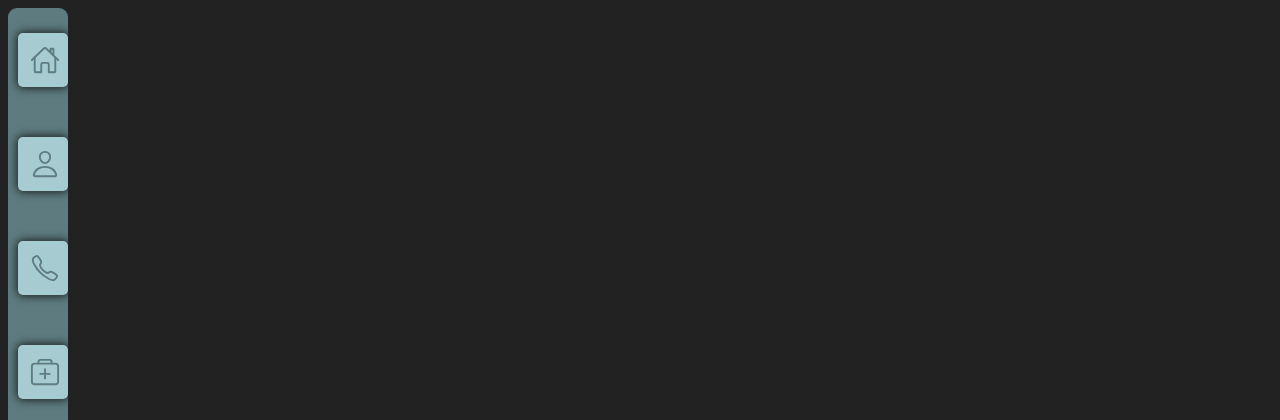
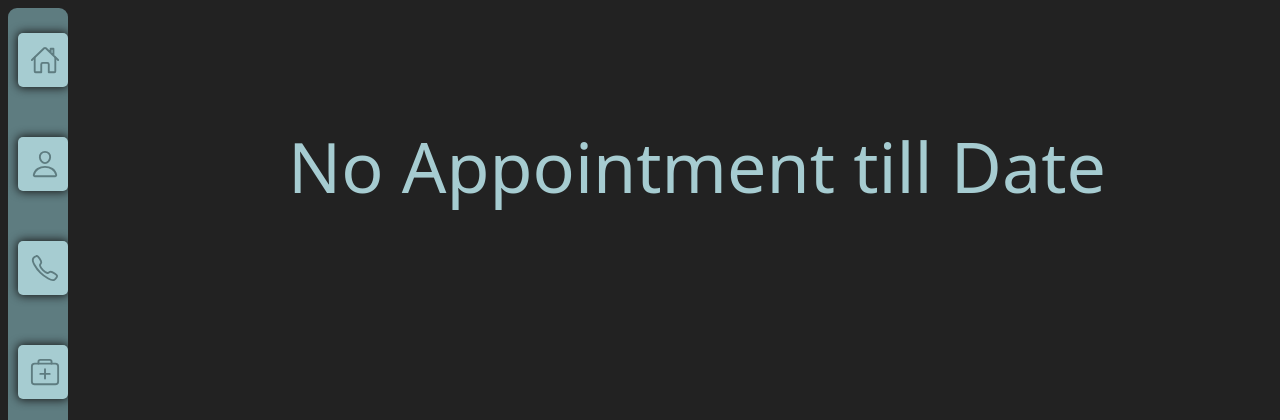
Before and after one commit to itsraghavzanwar/Student-Health-Management-System-, a Flask app: page /appointment in a window 1280 px wide. Shown: the top 420 px of the page. Run offline with Flask 3, Linux system fonts and the light colour scheme; a user stored in the database is signed in; data comes from the database, SQL or seed files in the repository; tables that the repository leaves empty hold one stand-in row (values such as "Sample post").

Commit message:
student appointment page design and backend part

```diff
--- a/SHMS/app.py
+++ b/SHMS/app.py
@@ -84,11 +84,15 @@ def login():
                 cursor.execute("SELECT student_id FROM student WHERE student_email = %s", (username,))
                 result = cursor.fetchone()
                 if result:
-                    session['user_id'] = result[0]  # <-- add this line!
+                    session['user_id'] = result[0]
                     return redirect(url_for('student_dashboard'))
             elif profession == 'Doctor':
                 session['email']=username
-                return redirect(url_for('doctor_dashboard'))
+                cursor.execute("SELECT doctor_id FROM doctor WHERE doctor_email = %s", (username,))
+                result = cursor.fetchone()
+                if result:
+                    session['doctor_id'] = result[0]
+                    return redirect(url_for('doctor_dashboard'))
         else:
             return render_template('login.html', error="Invalid Username or Password !")
     else:
@@ -443,23 +447,6 @@ def review():
 
         return redirect(url_for('doctor_request', doctor_id=doctor_id, user_id=user_id))
 
-
-@app.route('/Medical-Record',methods=['GET'])
-def Medical_record():
-    return render_template('medical_record.html')
-
-@app.route('/Medication',methods=['GET'])
-def medication():
-    return render_template('medication_record.html')
-
-@app.route('/appointment',methods=['GET'])
-def appointment():
-    return render_template('appointment.html')
-
-@app.route('/medication1',methods=['GET'])
-def medication1():
-    return render_template('medication1.html')
-
 @app.route('/appointment1', methods=['GET', 'POST'])
 def appointment1():
     doctor_id = session.get('doctor_id')
@@ -536,8 +523,46 @@ def appointment1():
     results = cursor.fetchall()
     return render_template('appointment1.html', results=results)
 
+@app.route('/appointment', methods=['GET'])
+def appointment():
+    if request.method == 'GET':
+        student_id = session.get('user_id')
+        query = """
+            SELECT
+                a.*,
+                d.doctor_name  # Add doctor name here
+            FROM appointment a
+            JOIN student s ON a.student_id = s.student_id
+            JOIN doctor d ON a.doctor_id = d.doctor_id  # Join doctor table
+            WHERE a.student_id = %s
+            ORDER BY
+                (a.appointment_date < CURDATE() OR
+                (a.appointment_date = CURDATE() AND STR_TO_DATE(a.appointment_time, '%%H:%%i') < CURTIME())) ASC,
+                a.appointment_date ASC,
+                STR_TO_DATE(a.appointment_time, '%%H:%%i') ASC
+        """
+        cursor.execute(query, (student_id,))
+        results = cursor.fetchall()
+        return render_template('appointment.html', results=results)
 
 
 
+
+
+
+
+
+@app.route('/Medical-Record',methods=['GET'])
+def Medical_record():
+    return render_template('medical_record.html')
+
+@app.route('/Medication',methods=['GET'])
+def medication():
+    return render_template('medication_record.html')
+
+@app.route('/medication1',methods=['GET'])
+def medication1():
+    return render_template('medication1.html')
+
 if __name__ == '__main__':
     app.run(debug=True)
--- a/SHMS/static/appointment.css
+++ b/SHMS/static/appointment.css
@@ -104,4 +104,116 @@ select {
         margin-left: 12px;
         background-color: #a6ccd1;
     }
+
+    .content {
+        display: flex;
+        flex-direction: column;
+        margin-left: 220px;
+    }
+
+    .block{
+        display: flex;
+        flex-direction: row;
+        box-shadow: 0px 0px 20px 2px #181919;
+        border-radius: 9px;
+        padding: 20px;
+        margin: 10px;
+        margin-left: 50px;
+        width: 1100px;
+    }
+
+    .two{
+        display: flex;
+        flex-direction: column;
+        align-items: flex-start;
+    }
+
+    .image{
+        height: 225px;
+        width: 225px;
+        border-radius:9px ;
+    }
+
+    h3{
+        font-size: 45px;
+        margin-top: 25px;
+        margin-bottom: 20px;
+        margin-left: 80px;
+        color: #a6ccd1;
+    }
+
+    .done{
+        color: #5e7c80;
+        font-size: large;
+    }
+
+    .done3{
+        color: #5e7c80;
+        font-size: larger;
+        margin-left: 115px;
+        font-weight: 600;
+    }
+
+    .block_data{
+        display: flex;
+        flex-direction: row;
+        margin-left: 80px;
+    }
+
+    .same{
+        display: flex;
+        flex-direction: column;
+        margin-right: 50px;
+    }
+
+    .same1{
+        display: flex;
+        flex-direction: column;
+        margin-right: 50px;
+    }
+
+
+
+    .button3{
+        background-color: rgb(52, 201, 119);
+        color: #fff;
+        font-size: 23px;
+        border-radius: 8px;
+        padding: 12px 28px;
+        font-family: 'Segoe UI', Arial, sans-serif;
+        font-weight: 600;
+        border: none;
+        margin-left: 100px;
+    }
+
+    .button5{
+        background-color: rgb(201, 201, 52);
+        color: #fff;
+        font-size: 23px;
+        border-radius: 8px;
+        padding: 12px 28px;
+        font-family: 'Segoe UI', Arial, sans-serif;
+        font-weight: 600;
+        border: none;
+        margin-left: 100px;
+    }
+
+    .button4{
+        background-color: rgb(209, 58, 58);
+        color: #fff;
+        font-size: 23px;
+        border-radius: 8px;
+        padding: 12px 28px;
+        font-family: 'Segoe UI', Arial, sans-serif;
+        font-weight: 600;
+        border: none;
+        margin-left: 100px;
+    }
+
+    .no_data{
+        font-size: 70px;
+        color: #a6ccd1;
+        margin-left: 280px;
+        margin-top: 40px;
+    }
 }
--- a/SHMS/templates/appointment.html
+++ b/SHMS/templates/appointment.html
@@ -5,7 +5,7 @@
     <meta charset="UTF-8">
     <meta name="viewport" content="width=device-width, initial-scale=1.0">
     <title>Main Window</title>
-    <link rel="stylesheet" href="{{ url_for('static', filename='medication_record.css') }}">
+    <link rel="stylesheet" href="{{ url_for('static', filename='appointment.css') }}">
     <style></style>
 </head>
 
@@ -13,7 +13,7 @@
 
     <section class="data">
 
-        <form action="/Medication" method="GET">
+        <form action="/appointment" method="GET">
 
             <div class="main">
 
@@ -61,14 +61,44 @@
 
                 </div>
 
-                <div class="content">
+                {% if results %}
+                    <div class="content">
+                        {% for data in results %}
+                            <div class="block">
+                                <img src="{{url_for('static',filename=data[8]+'.png')}}" class="image" alt="photo">
+                                <div class="two">
+                                    <h3>{{data[8]}}</h3>
+                                    <div class="block_data">
+                                        <div class="same">
+                                            <p class="done">Appointment No : {{data[0]}}</p>
+                                            <p class="done">Appointment Date : {{data[1]}}</p>
+                                        </div>
+                                        <div class="same1">
+                                            <p class="done">Appointment reason : {{data[2]}}</p>
+                                            <p class="done">Appointment Time : {{data[3]}}</p>
+                                        </div>
+                                    </div>
+                                    {% if data[6] == 'Approved' %}
+                                        <p  class="button3">{{ data[6] }}</p>
+                                        <p class="done3">No Issue : {{ data[7] }}</p>
+                                    {% elif data[6] == 'Rejected' %}
+                                        <p class="button4">{{ data[6] }}</p>
+                                        <p class="done3">Issue : {{ data[7] }}</p>
+                                    {% elif data[6] == 'Pending' %}
+                                        <p class="button5">Not Confirmed</p>
+                                    {% endif %}
+                                </div>
+                            </div>
+                        {% endfor %}
+                    </div>
+                {% else %}
+                    <div class="no_data">
+                        <p>No Appointment till Date</p>
+                    </div>
+                {% endif %}
+            </div>
+        </form>
 
-
-
-                </div>
-            </div>
-
-        </form>
 
     </section>
 
```
Also changed, not shown: README.md.
